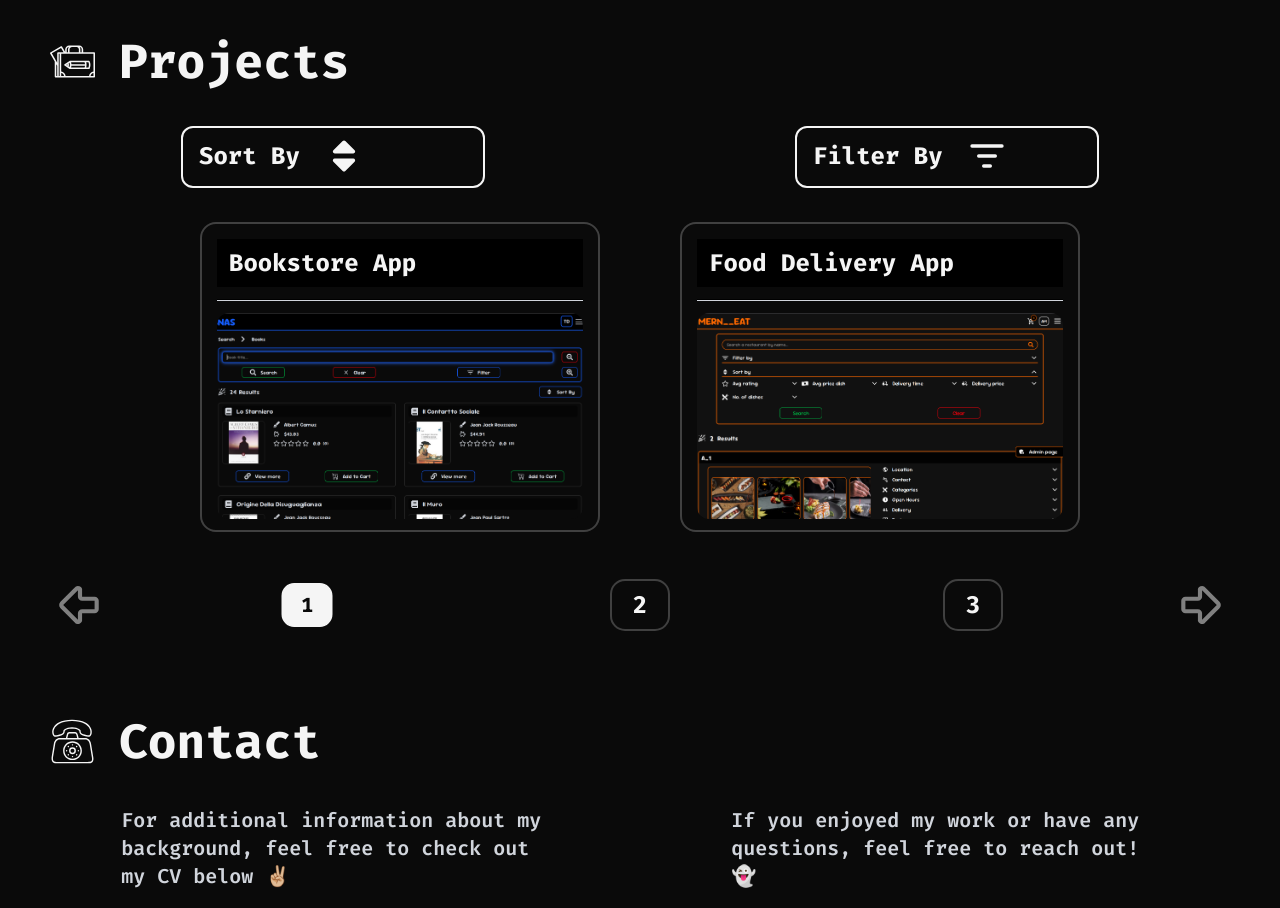
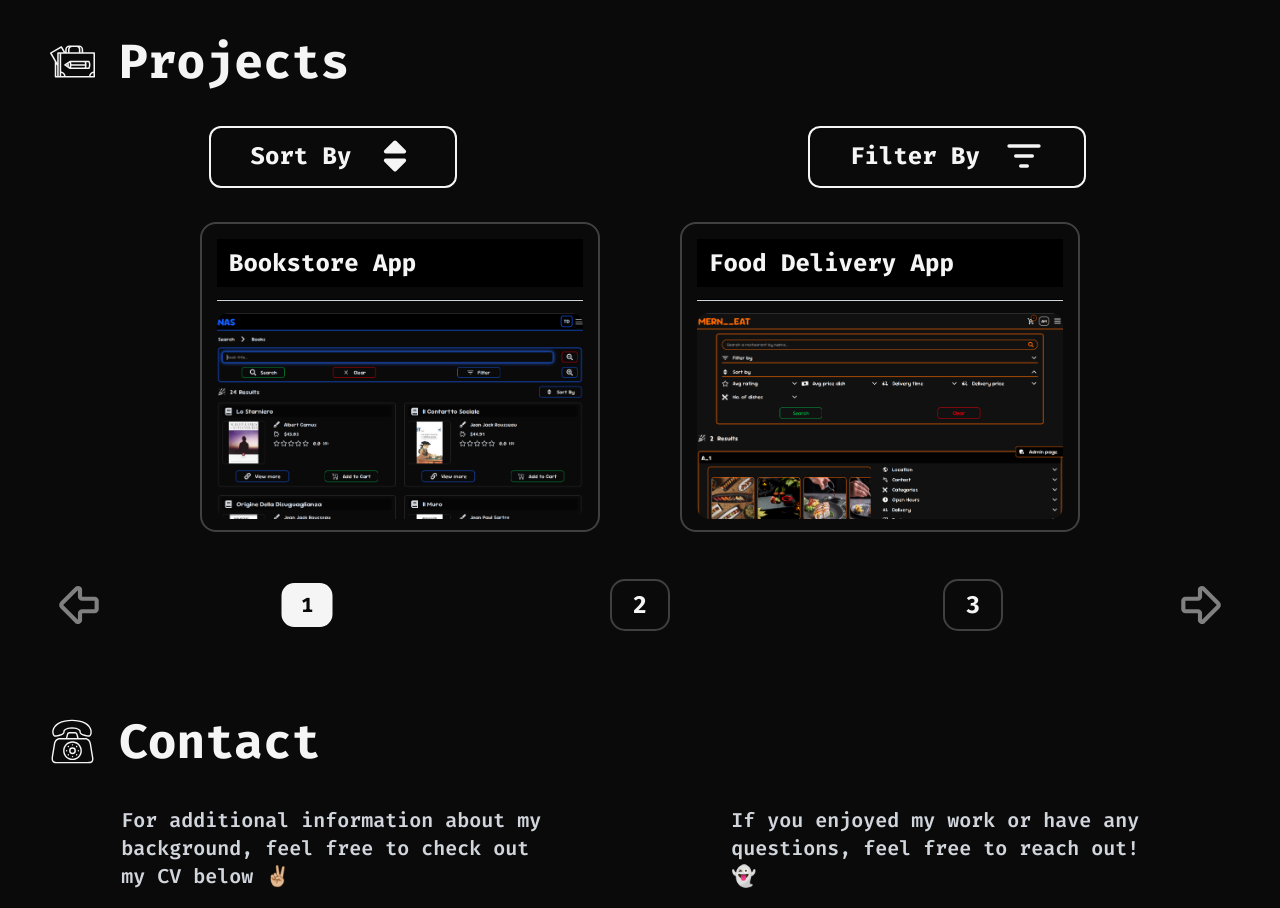
Before and after one commit to AlexanderMatveev2908/next-portfolio, a Next.js app: page / in a window 1280 px wide. Shown: the part 840-1748 px from the top of the page. Built offline with nearby package versions, Linux system fonts and the light colour scheme.

Commit message:
fix padding

```diff
--- a/src/features/Projects/components/DropDown/DropDown.tsx
+++ b/src/features/Projects/components/DropDown/DropDown.tsx
@@ -58,7 +58,7 @@ const DropDown: FC<PropsType> = ({
         <div
           ref={refs.labelRef}
           onClick={() => setIsOpen(!isOpen)}
-          className="w-full flex items-center gap-6 cursor-pointer py-2 px-4 min-w-[300px] border-b-2"
+          className="w-full flex items-center gap-6 cursor-pointer py-2 px-10 max-w-[300px] border-b-2"
           css={css`
             transition: 0.3s;
             &:hover {
--- a/src/features/Projects/components/Sorter/Sorter.tsx
+++ b/src/features/Projects/components/Sorter/Sorter.tsx
@@ -71,13 +71,13 @@ const Sorter: FC = () => {
           `}
         >
           {projState.currSorter === el.val && (
-            <CircleCheckBig className="w-[25px] h-[25px] text-neutral-950" />
+            <CircleCheckBig className="min-w-[25px] min-h-[25px] text-neutral-950" />
           )}
 
           <div className="w-full flex items-center gap-6">
             <span className="text-start txt__md font-semibold">{el.label}</span>
 
-            <el.svg className="w-[25px] h-[25px]" />
+            <el.svg className="min-w-[25px] min-h-[25px]" />
           </div>
         </button>
       ))}
```
